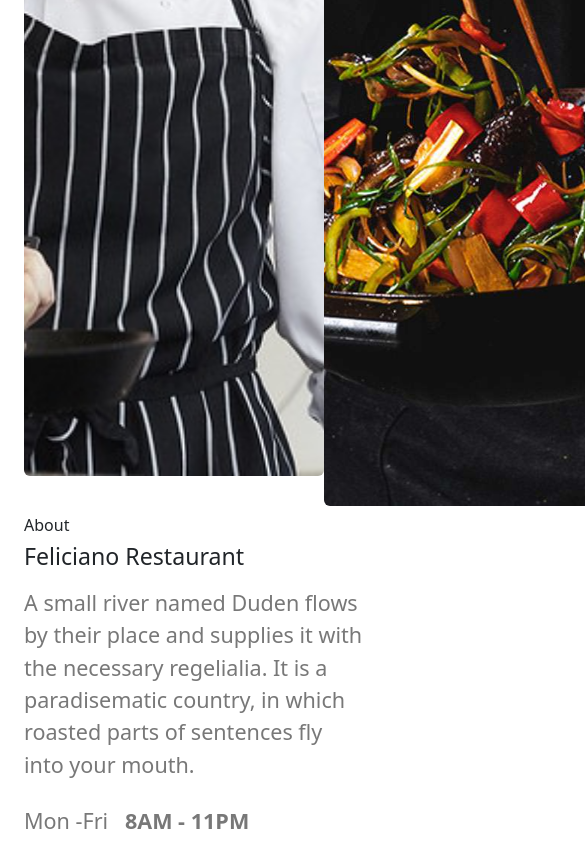
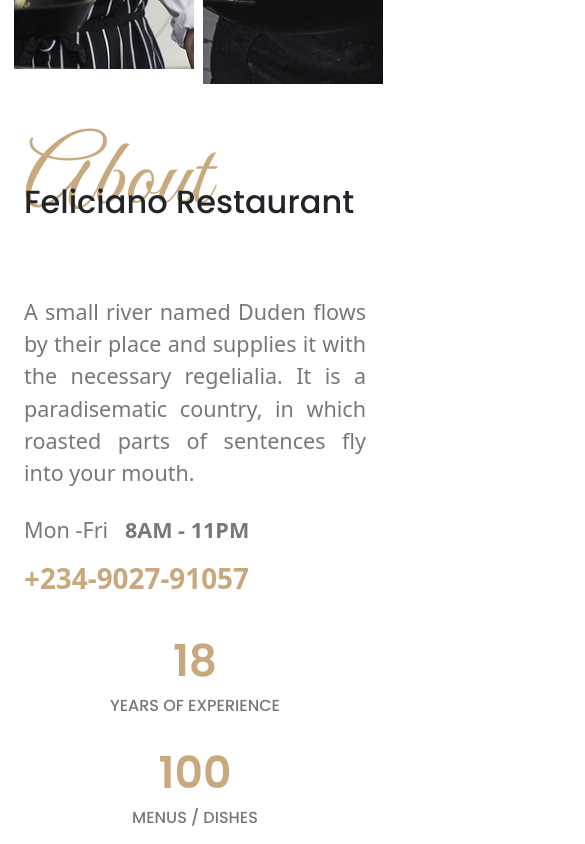
Before and after one commit to AllSparkTech100/test, a React (Vite) app: page / in a window 390 px wide. Shown: the part 2140-2984 px from the top of the page, 585 px wide, since content can reach past the window. Built offline with nearby package versions, Linux system fonts and the light colour scheme; a web font is replaced by a local one.

Commit message:
Additional Updates

```diff
--- a/src/Components/Test.jsx
+++ b/src/Components/Test.jsx
@@ -2,7 +2,7 @@ import { Card } from "react-bootstrap";
 import { Splide, SplideSlide } from "@splidejs/react-splide";
 import "@splidejs/react-splide/css";
 // import { AutoScroll } from "@splidejs/splide-extension-auto-scroll";
-import "@splidejs/splide/dist/css/splide.min.css";
+// import "@splidejs/splide/dist/css/splide.min.css";
 import "./button.scss";
 import CircleImage from "./CircleImage";
 
@@ -98,9 +98,10 @@ function Test() {
             },
           },
           gap: "10px",
-          arrows: false,
+          arrows: true,
           pagination: true,
           drag: `free`,
+          focus: "center",
           type: `loop`,
         }}
       >
--- a/src/Pages/Home.jsx
+++ b/src/Pages/Home.jsx
@@ -1,4 +1,5 @@
 import "./pages.scss";
+// import {motion as m } from "framer-motion";
 // import { useState, useEffect } from "react";
 import ImgCard from "../Components/ImgCard";
 import Slide from "../Components/Slide";
@@ -17,10 +18,6 @@ import wine from "../Photos/wines.jpg";
 import chef from "../Photos/chef-1.jpg";
 
 function Home() {
-  // const [isVisible, setIsVisible] = useState(false);
-
-  // useEffect(() => {
-
   return (
     <>
       <main className="my-5">
@@ -85,22 +82,25 @@ function Home() {
         <Container fluid className="rest_carrier h-100">
           {/* About */}
           <div className="container-fluid mt-5">
+            <div className="container-sm-fluid">
             <Row className=" show_case">
               <Col>
                 <div className="double_images">
                   <div className="item_1">
-                    <Image src={chef} alt="" className="chef_cooks" rounded />
+                    <Image src={chef} alt=""/>
                   </div>
                   <div className="item_2">
-                    <Image src={barr} alt="" className="chef_cooks" rounded />
+                    <Image src={barr} alt=""/>
                   </div>
                 </div>
               </Col>
               <Col>
-              <div className="shop_time">
-                  <h6 className="fw-normal text-capitalize ">about</h6>
-                  <h3 className="fw-medium brand_name">Feliciano Restaurant</h3>
-                  <p className="fw-normal mt-3 fs-4">
+                <div className="shop_time">
+                  <h6 className="fw-normal brand_header">
+                    about
+                  </h6>
+                  <h3 className="fw-medium brand_name ">Feliciano Restaurant</h3>
+                  <p className="fw-normal fs-4 ">
                     A small river named Duden flows by their place and supplies
                     it with the necessary regelialia. It is a paradisematic
                     country, in which roasted parts of sentences fly into your
@@ -109,10 +109,11 @@ function Home() {
                   <p className="fw-normal fs-4 mt-4">
                     Mon -Fri &nbsp; <span className="fw-bold">8AM - 11PM</span>
                   </p>
-                  <h4 className="fw-bold fs-1">+234-9027-91057</h4>
+                  <h4 className="fw-bold thime fs-1">+234-9027-91057</h4>
                 </div>
               </Col>
             </Row>
+            </div>
           </div>
 
           {/* Personnel Count */}
--- a/src/__variable.scss
+++ b/src/__variable.scss
@@ -121,12 +121,14 @@ $apsFont: "Montagu Slab";
 }
 
 .show_case {
-  gap: 10px;
   .double_images {
     display: grid;
-    grid-template-columns: auto auto auto;
+    grid-template-columns: auto auto;
+    grid-gap: 20px;
     img {
       width: 300px;
+      height: 500px;
+      min-height: 50dvh;
       object-fit: cover;
     }
     .item_1 {
@@ -138,7 +140,31 @@ $apsFont: "Montagu Slab";
     }
   }
   .shop_time {
+    margin-left: -1rem;
     grid-column: auto;
+    margin-top: 40px;
+    p {
+      margin-top: -90px;
+      text-align: justify;
+    }
+    .thime {
+      color: $present;
+    }
+    .brand_header {
+      text-transform: capitalize;
+      font-size: 6rem;
+      font-family: $fontFamily;
+      color: $present;
+    }
+    .brand_name {
+      font-family: $font;
+      font-size: 5rem;
+      position: relative;
+      top: -5rem;
+      left: 0;
+      right: 0;
+      bottom: 5rem;
+    }
   }
 }
 
@@ -294,7 +320,37 @@ $apsFont: "Montagu Slab";
     height: 175vh;
     padding: 0;
   }
+  .show_case {
+    .double_images {
+      display: flex;
+      align-items: center;
+      justify-content: space-evenly;
+      gap: 9px;
+      margin-left: -10px;
+      img {
+        width: 180px;
+        height: 300px;
       }
+      .item_1 {
+        grid-column: auto;
+      }
+      .item_2 {
+        grid-column: auto;
+      }
+    }
+    .shop_time {
+      margin: 40px 0 0 0;
+      grid-column: auto;
+      p{
+        margin-top: 10px;
+      }
+      .brand_name {
+        font-size: 2rem;
+        top: -4rem;
+      }
+    }
+  }
+
   .form_carrier {
     width: 100%;
     position: relative;
@@ -355,6 +411,7 @@ $apsFont: "Montagu Slab";
       }
     }
   }
+}
 
 @media screen and (max-width: 320px) {
   .captions {
@@ -380,6 +437,7 @@ $apsFont: "Montagu Slab";
       }
     }
   }
+
   main {
     #services {
       .head {
```
Also changed, not shown: 3 other files (tests, documents, lock files or other folders). Lines whose indentation alone changed are shown as unchanged.
